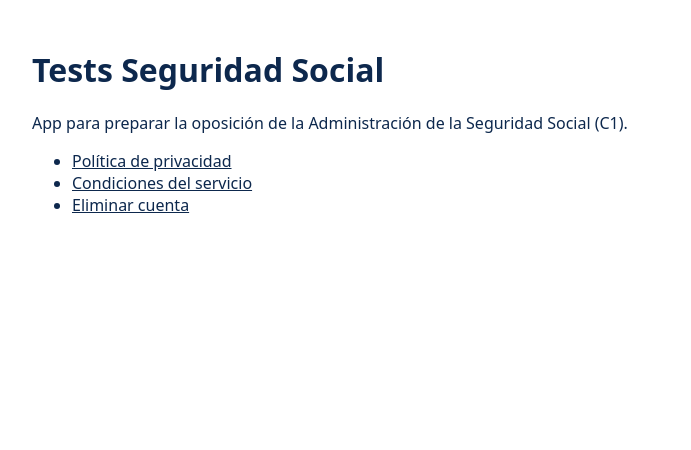
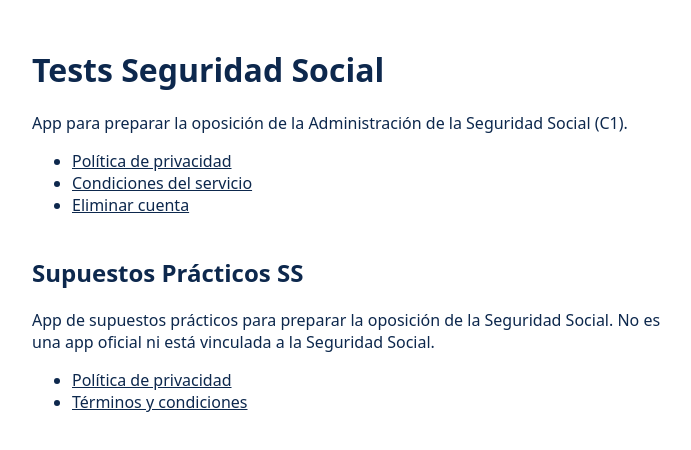
Before and after one commit to TestSeguridadSocial/TestSeguridadSocial.github.io, a plain HTML site: page index.html in a window 1280 px wide. Shown: the whole page, without its empty margins (288-979 px from the left). Drawn offline with Linux system fonts and the light colour scheme.

Commit message:
Añade los enlaces legales de Supuestos Prácticos SS

```diff
--- a/index.html
+++ b/index.html
@@ -1,11 +1,17 @@
 <!doctype html>
 <html lang="es"><head><meta charset="utf-8"><meta name="viewport" content="width=device-width,initial-scale=1">
-<title>Tests Seguridad Social</title>
-<style>body{font-family:system-ui,sans-serif;max-width:640px;margin:48px auto;padding:0 16px;color:#0D284D;background:#fff}a{color:#0D284D}</style></head>
+<title>Tests Seguridad Social · Supuestos Prácticos SS</title>
+<style>body{font-family:system-ui,sans-serif;max-width:640px;margin:48px auto;padding:0 16px;color:#0D284D;background:#fff}a{color:#0D284D}h2{margin-top:40px}</style></head>
 <body><h1>Tests Seguridad Social</h1>
 <p>App para preparar la oposición de la Administración de la Seguridad Social (C1).</p>
 <ul>
 <li><a href="/tests-seguridad-social-legal/privacidad.html">Política de privacidad</a></li>
 <li><a href="/tests-seguridad-social-legal/condiciones.html">Condiciones del servicio</a></li>
 <li><a href="/tests-seguridad-social-legal/eliminar-cuenta.html">Eliminar cuenta</a></li>
+</ul>
+<h2>Supuestos Prácticos SS</h2>
+<p>App de supuestos prácticos para preparar la oposición de la Seguridad Social. No es una app oficial ni está vinculada a la Seguridad Social.</p>
+<ul>
+<li><a href="/supuestos-practicos-legal/">Política de privacidad</a></li>
+<li><a href="/supuestos-practicos-legal/terminos.html">Términos y condiciones</a></li>
 </ul></body></html>
```
